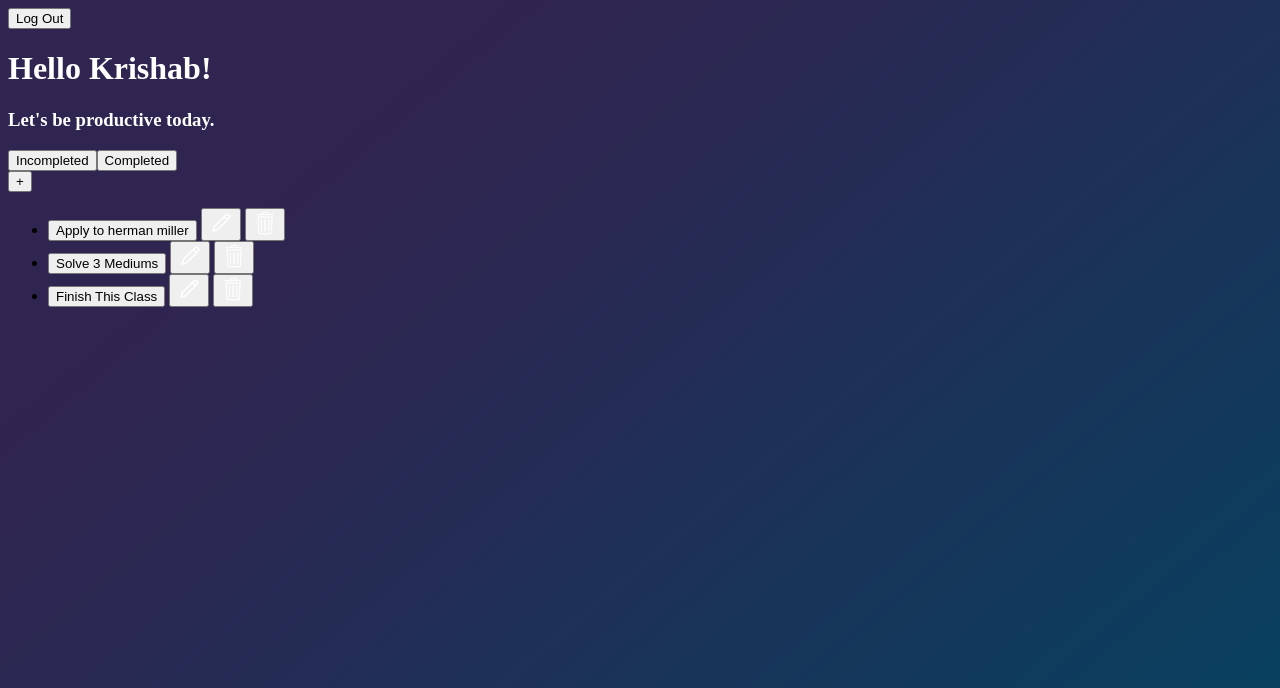
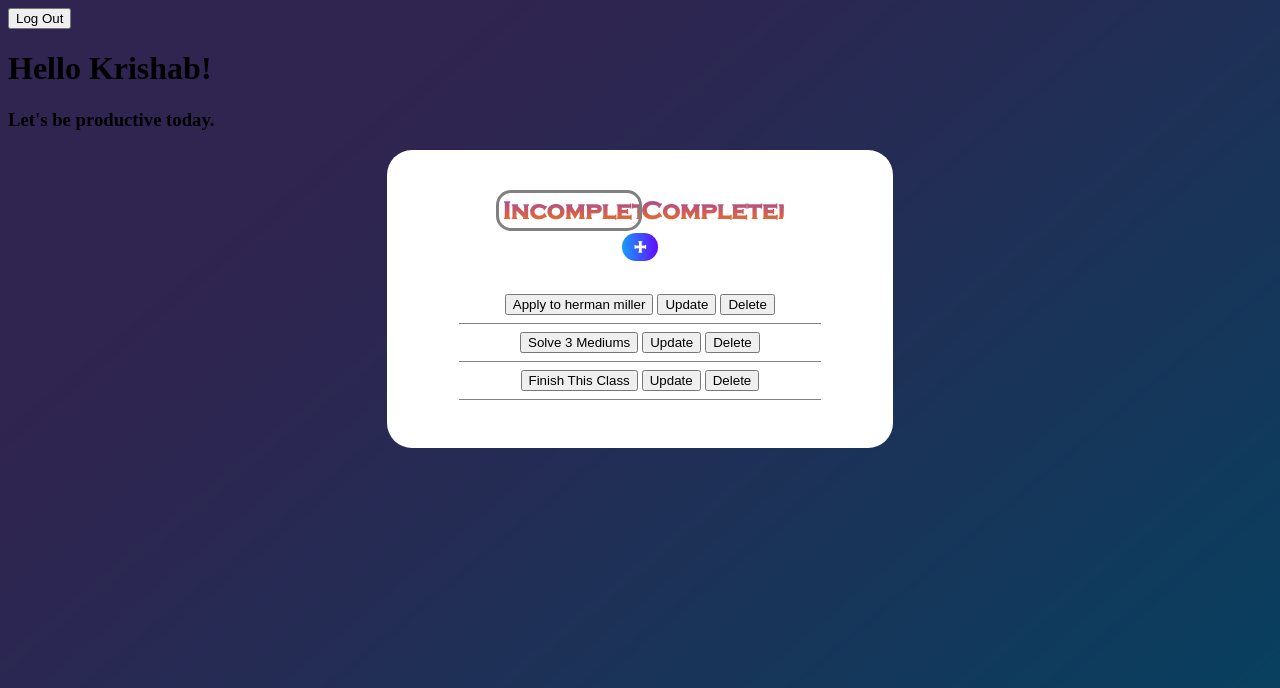
Before and after one commit to krishabbashyal/task-manager, a Django app: page /incompleted/ in a window 1280 px wide. Shown: the top 688 px of the page. Run offline with Django 3.2, Linux system fonts and the light colour scheme; a user stored in the database is signed in; data comes from the database, SQL or seed files in the repository; both versions use the stored data as it was after the commit.

Commit message:
Changed Styling

```diff
--- a/mainProjectDir/main/static/main/main.css
+++ b/mainProjectDir/main/static/main/main.css
@@ -1,10 +1,19 @@
+@font-face {
+    font-family:'Copperplate Gothic Light';
+    src: url(fonts/COPRGTB.TTF);
+}
+
+@font-face {
+    font-family: 'Century Gothic';
+    src: url(fonts/GOTHICB.TTF);
+}
+
+
+
 body {
     background-image: url('background.png');
 }
 
-h1, h2, h3, h4, h5, h6{
-    color: #ffff;
-}
 
 .form-control {
     margin: 1rem;
@@ -49,3 +58,108 @@ h1, h2, h3, h4, h5, h6{
 .errors label{
     color: #680000;
 }
+
+.incompleted-main-panel{
+    background-color: white;
+    margin: auto;
+    text-align: center;
+    width: 35%;
+    border-radius: 25px;
+    padding: 2rem;
+}
+
+.create-task-button{
+    margin: 2%;
+    margin-top: -2%;
+    width: 8%;
+    height: 1.75rem;
+    border-radius: 15px;
+    border-style: none;
+    font-size: 20px;
+    font-family: 'Copperplate Gothic Light';
+    font-weight: bolder;
+    color: #ffff;
+    background-image: linear-gradient(to right, #189dff, #6109ff);
+}
+
+.incomplete-button{
+    margin: 2%;
+    margin-right: -.5%;
+    padding: .2rem;
+    width: 33%;
+    border-radius: 15px;
+    border-style: none;
+    font-size: 25px;
+    font-family: 'Copperplate Gothic Light';
+    font-weight: bolder;
+    background-color: white;
+    background: -webkit-linear-gradient(#9241bb, #fe7507);
+    -webkit-background-clip: text;
+    -webkit-text-fill-color: transparent;
+}
+
+.incomplete-button-active{
+    margin: 2%;
+    margin-right: -.5%;
+    padding: .2rem;
+    width: 33%;
+    border-radius: 15px;
+    border-style: none;
+    font-size: 25px;
+    font-family: 'Copperplate Gothic Light';
+    font-weight: bolder;
+    background-color: white;
+    background: -webkit-linear-gradient(#9241bb, #fe7507);
+    -webkit-background-clip: text;
+    -webkit-text-fill-color: transparent;
+    border: solid gray;
+}
+
+.completed-button{
+    margin: 2%;
+    margin-left: -.5%;
+    padding: .2rem;
+    width: 33%;
+    border-radius: 15px;
+    border-style: none;
+    font-size: 25px;
+    font-family: 'Copperplate Gothic Light';
+    font-weight: bolder;
+    background-color: white;
+    background: -webkit-linear-gradient(#9241bb, #fe7507);
+    -webkit-background-clip: text;
+    -webkit-text-fill-color: transparent;
+}
+
+.completed-button-active{
+    margin: 2%;
+    margin-left: -.5%;
+    padding: .2rem;
+    width: 33%;
+    border-radius: 15px;
+    border-style: none;
+    font-size: 25px;
+    font-family: 'Copperplate Gothic Light';
+    font-weight: bolder;
+    background-color: white;
+    background: -webkit-linear-gradient(#9241bb, #fe7507);
+    -webkit-background-clip: text;
+    -webkit-text-fill-color: transparent;
+    border: solid gray;
+}
+.completed-main-panel{
+    background-color: white;
+    margin: auto;
+    text-align: center;
+    width: 35%;
+    border-radius: 25px;
+    padding: 2rem;
+}
+.task-list{
+    list-style: none;
+    border-bottom: solid gray 1px;
+    padding: 2%;
+    margin-right: 10%;
+    text-align: center;
+
+}
--- a/mainProjectDir/main/templates/main/IncompletedPage.html
+++ b/mainProjectDir/main/templates/main/IncompletedPage.html
@@ -5,7 +5,7 @@
 
 {% block content %}
 <div>
-    <div>
+    <div class = "task-created-message">
         {% if messages %}
             <ul class="messages">
                 {% for message in messages %}
@@ -14,27 +14,29 @@
             </ul>
         {% endif %}
     </div>
-    <div>
+    <div class = "log-out-button">
         <a href="{% url 'logout' %}"><button>Log Out</button></a>
     </div>
         <h1>Hello {{user.first_name}}!</h1>
         <h3>Let's be productive today.</h3>
     </div>
+    <div class = 'incompleted-main-panel'>
         <div>
-        <a href="{% url 'incompleted' %}"><button>Incompleted</button></a><a href="{% url 'completed' %}"><button>Completed</button></a>
+            <a href="{% url 'incompleted' %}"><button class = "incomplete-button-active">Incomplete</button></a><a href="{% url 'completed' %}"><button class = "completed-button">Completed</button></a>
         </div>
         <div>
-        <a href="{% url 'taskCreate' %}"><button> + </button></a>
+            <a href="{% url 'taskCreate' %}"><button class = "create-task-button"> + </button></a>
         </div>
         <div>
             <ul>
                 {% for task in tasks %}
-                <li><a href = "{% url 'taskDetail' pk=task.pk%}"><button>{{task.title}}</button></a>
-                    <a href = "{% url 'taskUpdate' pk=task.pk%}"><button><img src="{% static 'main/Edit.png' %}" alt="Edit"></button></a>
-                    <a href = "{% url 'taskDelete' pk=task.pk%}"><button><img src="{% static 'main/Trash.png' %}" alt="Delete"></button></a></li>
+                    <li class = "task-list"><a href = "{% url 'taskDetail' pk=task.pk%}"><button id = 'task-name'>{{task.title}}</button></a>
+                        <a href = "{% url 'taskUpdate' pk=task.pk%}"><button>Update</button></a>
+                        <a href = "{% url 'taskDelete' pk=task.pk%}"><button>Delete</button></a></li>
                 {% endfor %}
             </ul>
         </div>
     </div>
+</div>
 
 {% endblock content %}
--- a/mainProjectDir/users/templates/users/loginPage.html
+++ b/mainProjectDir/users/templates/users/loginPage.html
@@ -13,6 +13,7 @@
             <ul class="messages">
                 {% for message in messages %}
                     <li class = "account-created-message"{% if message.tags %} class="{{ message.tags }}"{% endif %}>{{ message }}</li>
+                    <li class = "account-not-valid"{% if message.tags %} class="{{ message.tags }}"{% endif %}>{{ message }}</li>
                 {% endfor %}
             </ul>
         {% endif %}
```
Also changed, not shown: mainProjectDir/main/templates/main/Completed.html (+6 -3 lines), mainProjectDir/db.sqlite3, mainProjectDir/main/static/main/fonts/COPRGTB.TTF (added), mainProjectDir/main/static/main/fonts/GOTHICB.TTF (added). Lines whose indentation alone changed are shown as unchanged.
